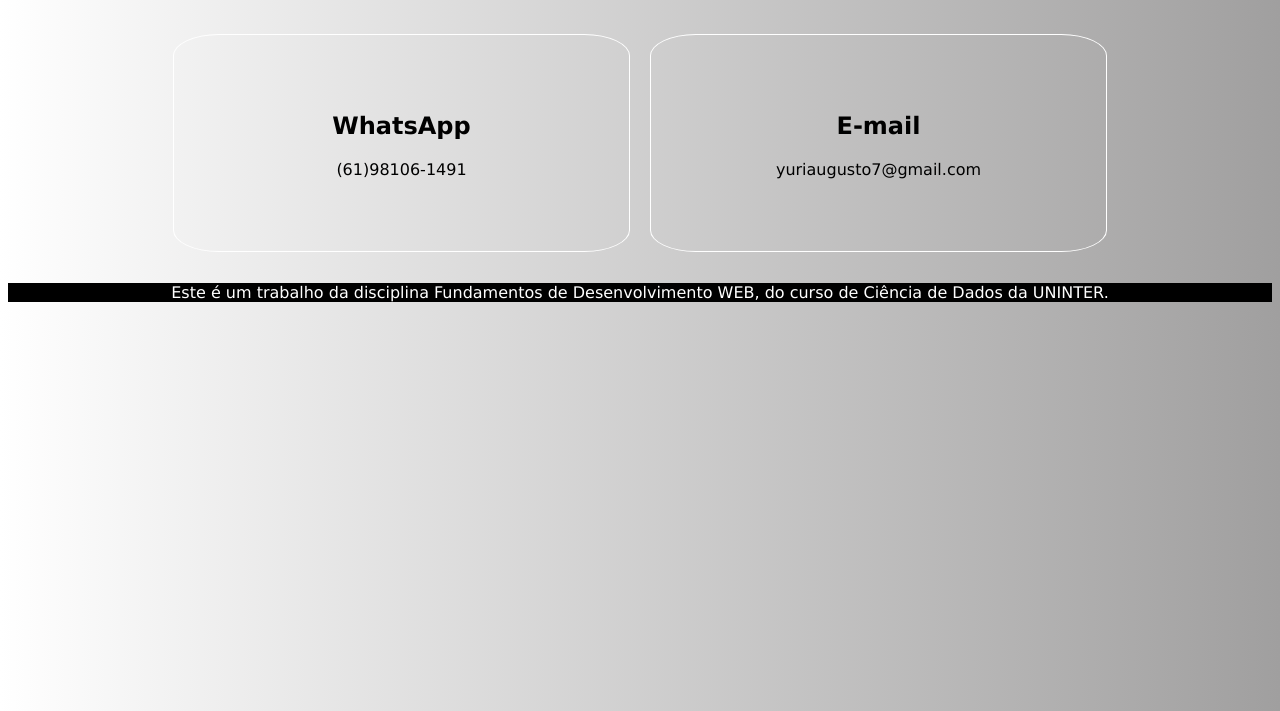
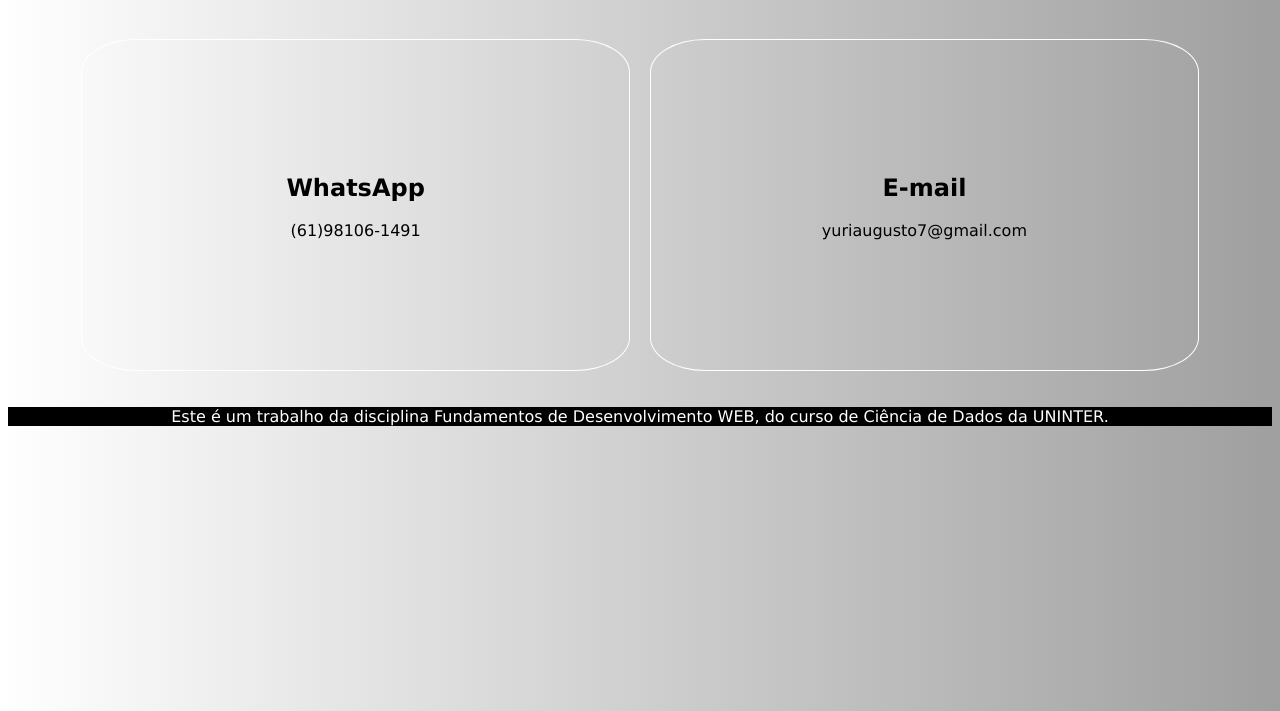
Before and after one commit to yuriabl/fundamentosWEB, a plain HTML site: page contato.html in a window 1280 px wide. Shown: the part 89-800 px from the top of the page. Drawn offline with Linux system fonts and the light colour scheme.

Commit message:
Update style.css

```diff
--- a/style.css
+++ b/style.css
@@ -14,7 +14,7 @@ body {
     width:90%;
     margin:auto;
     display:flex;
-    padding:5px;
+    padding:10px;
     flex-wrap:warp;
     text-align:justify;
     justify-content: center;
@@ -29,7 +29,7 @@ body {
 
 .card {
     border-radius: 10%;
-    padding: 5%;
+    padding: 10%;
     width:30%;
     border: 1px solid white;
     margin:10px;
```
